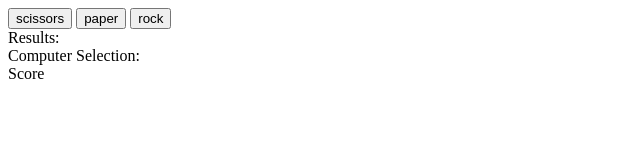
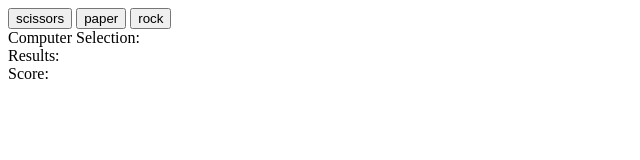
Before and after one commit to BeefyAmigo/rock-paper-scissors, a plain HTML site: page index.html in a window 1280 px wide. Shown: the whole page, without its empty margins (0-640 px from the left). Drawn offline with Linux system fonts and the light colour scheme.

Commit message:
Shifted results and computer divs

```diff
--- a/index.html
+++ b/index.html
@@ -11,9 +11,9 @@
         <button id = 'paper' >paper</button>
         <button id = 'rock' >rock</button>
     </div>
+    <div id = 'computer' >Computer Selection:</div>
     <div id = 'results' >Results:</div>
-    <div id = 'computer' >Computer Selection:</div>
-    <div id = 'score' >Score</div>
+    <div id = 'score' >Score:</div>
 
     <script src = "javascript.js" ></script>
 
```
